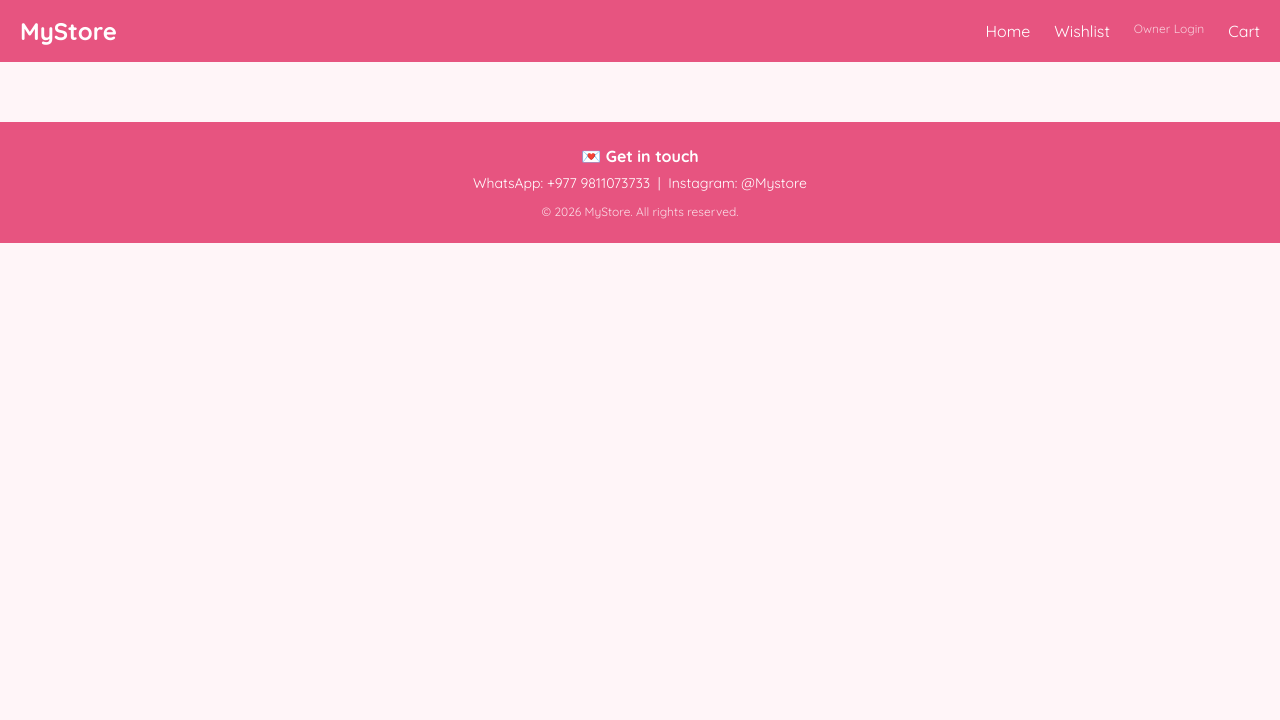
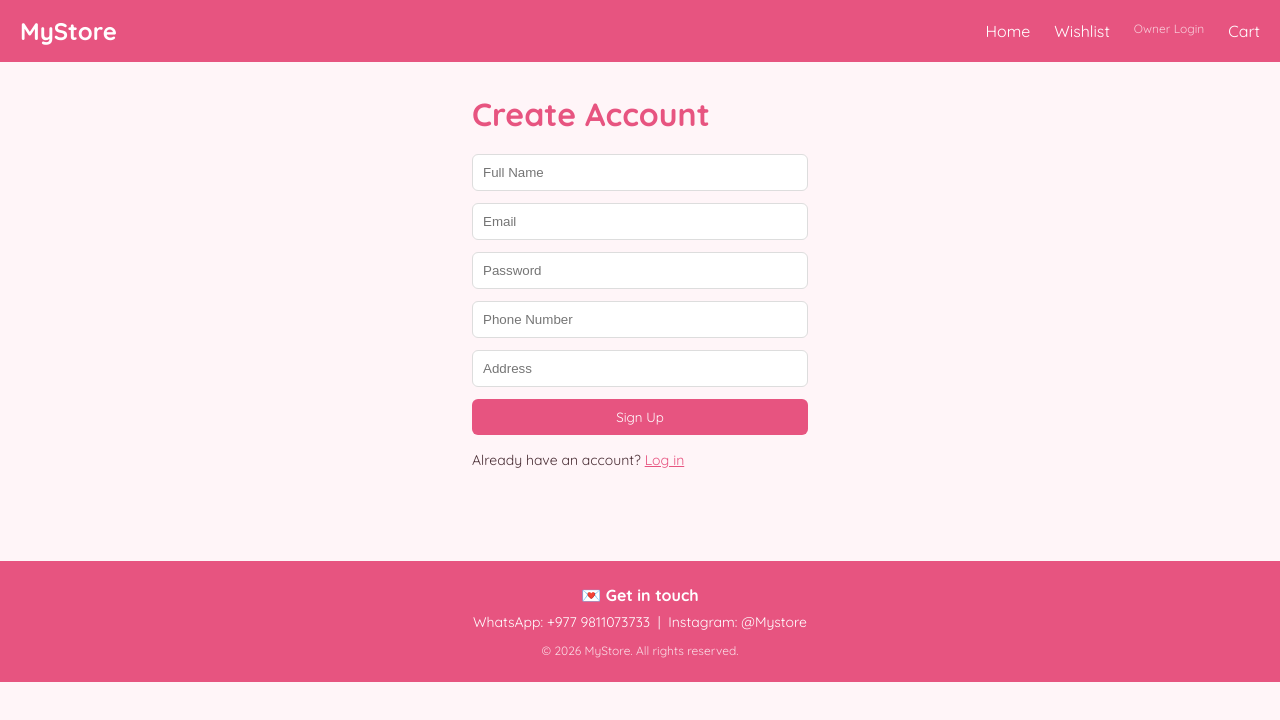
Before and after one commit to pratistha22/ecommerce-store, a React (Vite) app: page /customer-signup in a window 1280 px wide. Shown: the top 720 px of the page. Built offline with nearby package versions, Linux system fonts and the light colour scheme.

Commit message:
Add customer signup and login

```diff
--- a/src/App.jsx
+++ b/src/App.jsx
@@ -7,6 +7,8 @@ import ProductDetail from "./pages/ProductDetail";
 import Checkout from "./pages/Checkout";
 import PaymentSuccess from "./pages/PaymentSuccess";
 import PaymentFailure from "./pages/PaymentFailure";
+import CustomerSignup from "./pages/CustomerSignup";
+import CustomerLogin from "./pages/CustomerLogin";
 import Footer from "./components/Footer";
 import Wishlist from "./pages/Wishlist";
 import Orders from "./pages/Orders";
@@ -18,6 +20,9 @@ function App() {
   const [toast, setToast] = useState("");
   const [isOwnerLoggedIn, setIsOwnerLoggedIn] = useState(
   !!sessionStorage.getItem("ownerToken")
+);
+const [customer, setCustomer] = useState(
+  JSON.parse(localStorage.getItem("customer")) || null
 );
 
  function handleAddToCart(product) {
@@ -58,6 +63,17 @@ function handleLogout() {
   sessionStorage.removeItem("ownerToken");
   setIsOwnerLoggedIn(false);
 }
+function handleCustomerLogin(token, customerData) {
+  localStorage.setItem("customerToken", token);
+  localStorage.setItem("customer", JSON.stringify(customerData));
+  setCustomer(customerData);
+}
+
+function handleCustomerLogout() {
+  localStorage.removeItem("customerToken");
+  localStorage.removeItem("customer");
+  setCustomer(null);
+}
 
 function handleToggleWishlist(product) {
   setWishlist((prev) => {
@@ -81,6 +97,8 @@ function handleToggleWishlist(product) {
         <Route path="/checkout" element={<Checkout cartItems={cartItems} onOrderComplete={handleOrderComplete} />} />
         <Route path="/payment-success" element={<PaymentSuccess onOrderComplete={handleOrderComplete} />} />
 <Route path="/payment-failure" element={<PaymentFailure />} />
+<Route path="/customer-signup" element={<CustomerSignup onLogin={handleCustomerLogin} />} />
+<Route path="/customer-login" element={<CustomerLogin onLogin={handleCustomerLogin} />} />
         <Route path="/wishlist" element={<Wishlist wishlist={wishlist} onAddToCart={handleAddToCart} onToggleWishlist={handleToggleWishlist} />} />
         <Route
   path="/owner-login"
--- /dev/null
+++ b/src/pages/CustomerLogin.jsx
@@ -0,0 +1,69 @@
+import { useState } from "react";
+import { useNavigate, Link } from "react-router-dom";
+import axios from "axios";
+
+function CustomerLogin({ onLogin }) {
+  const [email, setEmail] = useState("");
+  const [password, setPassword] = useState("");
+  const [error, setError] = useState("");
+  const navigate = useNavigate();
+
+  async function handleSubmit(e) {
+    e.preventDefault();
+    setError("");
+
+    try {
+      const res = await axios.post("https://ecommerce-backend-iwho.onrender.com/api/customers/login", {
+        email, password,
+      });
+      onLogin(res.data.token, res.data.customer);
+      navigate("/");
+    } catch (err) {
+      setError(err.response?.data?.message || "Login failed. Please try again.");
+    }
+  }
+
+  return (
+    <div style={{ padding: "32px", maxWidth: "400px", margin: "0 auto" }}>
+      <h1 style={{ color: "#e75480" }}>Log In</h1>
+      <form onSubmit={handleSubmit} style={{ marginTop: "20px" }}>
+        <input
+          type="email"
+          placeholder="Email"
+          value={email}
+          onChange={(e) => setEmail(e.target.value)}
+          required
+          style={{ display: "block", width: "100%", padding: "10px", marginBottom: "12px", borderRadius: "6px", border: "1px solid #ddd" }}
+        />
+        <input
+          type="password"
+          placeholder="Password"
+          value={password}
+          onChange={(e) => setPassword(e.target.value)}
+          required
+          style={{ display: "block", width: "100%", padding: "10px", marginBottom: "12px", borderRadius: "6px", border: "1px solid #ddd" }}
+        />
+        {error && <p style={{ color: "red", fontSize: "13px", marginBottom: "12px" }}>{error}</p>}
+        <button
+          type="submit"
+          style={{
+            backgroundColor: "#e75480",
+            color: "white",
+            border: "none",
+            padding: "10px 20px",
+            borderRadius: "6px",
+            cursor: "pointer",
+            width: "100%",
+          }}
+        >
+          Log In
+        </button>
+      </form>
+      <p style={{ marginTop: "16px", fontSize: "14px" }}>
+        Don't have an account? <Link to="/customer-signup" style={{ color: "#e75480" }}>Sign up</Link>
+      </p>
+    </div>
+  );
+}
+
+export default CustomerLogin;
--- /dev/null
+++ b/src/pages/CustomerSignup.jsx
@@ -0,0 +1,94 @@
+import { useState } from "react";
+import { useNavigate, Link } from "react-router-dom";
+import axios from "axios";
+
+function CustomerSignup({ onLogin }) {
+  const [name, setName] = useState("");
+  const [email, setEmail] = useState("");
+  const [password, setPassword] = useState("");
+  const [phone, setPhone] = useState("");
+  const [address, setAddress] = useState("");
+  const [error, setError] = useState("");
+  const navigate = useNavigate();
+
+  async function handleSubmit(e) {
+    e.preventDefault();
+    setError("");
+
+    try {
+      const res = await axios.post("https://ecommerce-backend-iwho.onrender.com/api/customers/signup", {
+        name, email, password, phone, address,
+      });
+      onLogin(res.data.token, res.data.customer);
+      navigate("/");
+    } catch (err) {
+      setError(err.response?.data?.message || "Signup failed. Please try again.");
+    }
+  }
+
+  return (
+    <div style={{ padding: "32px", maxWidth: "400px", margin: "0 auto" }}>
+      <h1 style={{ color: "#e75480" }}>Create Account</h1>
+      <form onSubmit={handleSubmit} style={{ marginTop: "20px" }}>
+        <input
+          type="text"
+          placeholder="Full Name"
+          value={name}
+          onChange={(e) => setName(e.target.value)}
+          required
+          style={{ display: "block", width: "100%", padding: "10px", marginBottom: "12px", borderRadius: "6px", border: "1px solid #ddd" }}
+        />
+        <input
+          type="email"
+          placeholder="Email"
+          value={email}
+          onChange={(e) => setEmail(e.target.value)}
+          required
+          style={{ display: "block", width: "100%", padding: "10px", marginBottom: "12px", borderRadius: "6px", border: "1px solid #ddd" }}
+        />
+        <input
+          type="password"
+          placeholder="Password"
+          value={password}
+          onChange={(e) => setPassword(e.target.value)}
+          required
+          style={{ display: "block", width: "100%", padding: "10px", marginBottom: "12px", borderRadius: "6px", border: "1px solid #ddd" }}
+        />
+        <input
+          type="text"
+          placeholder="Phone Number"
+          value={phone}
+          onChange={(e) => setPhone(e.target.value)}
+          style={{ display: "block", width: "100%", padding: "10px", marginBottom: "12px", borderRadius: "6px", border: "1px solid #ddd" }}
+        />
+        <input
+          type="text"
+          placeholder="Address"
+          value={address}
+          onChange={(e) => setAddress(e.target.value)}
+          style={{ display: "block", width: "100%", padding: "10px", marginBottom: "12px", borderRadius: "6px", border: "1px solid #ddd" }}
+        />
+        {error && <p style={{ color: "red", fontSize: "13px", marginBottom: "12px" }}>{error}</p>}
+        <button
+          type="submit"
+          style={{
+            backgroundColor: "#e75480",
+            color: "white",
+            border: "none",
+            padding: "10px 20px",
+            borderRadius: "6px",
+            cursor: "pointer",
+            width: "100%",
+          }}
+        >
+          Sign Up
+        </button>
+      </form>
+      <p style={{ marginTop: "16px", fontSize: "14px" }}>
+        Already have an account? <Link to="/customer-login" style={{ color: "#e75480" }}>Log in</Link>
+      </p>
+    </div>
+  );
+}
+
+export default CustomerSignup;
```
